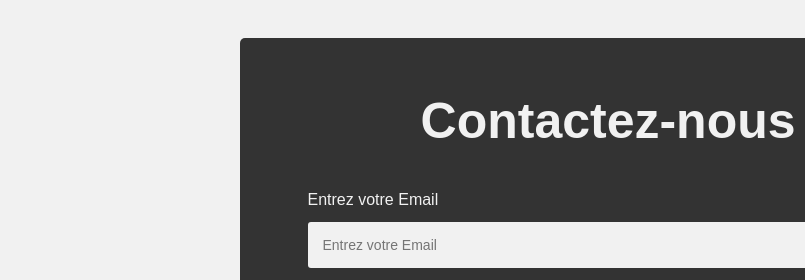
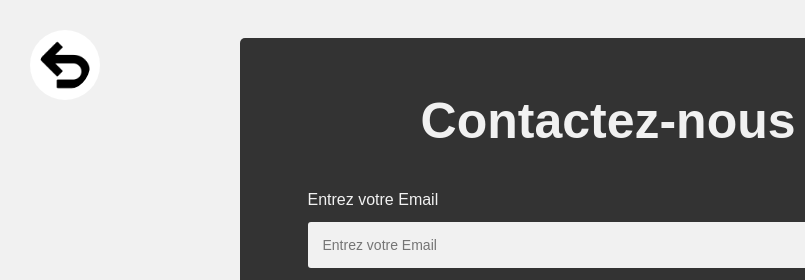
Before and after one commit to Baptiste-B-git/Formulaires, a plain HTML site: page Contact/index.html in a window 1280 px wide. Shown: the top 280 px of the page, 0-805 px from the left. Drawn offline with Linux system fonts and the light colour scheme.

Commit message:
fin des formulaires

```diff
--- a/Contact/index.html
+++ b/Contact/index.html
@@ -7,6 +7,7 @@
     <title>Formulaire de contact</title>
 </head>
 <body>
+    <a href="/index.html"><img src="/ressources/icone-retour.png" alt="retour" class="icon"></a>
     <div class="boxForm">
 
         <h1>Contactez-nous
--- a/Contact/style.css
+++ b/Contact/style.css
@@ -5,7 +5,16 @@ body {
     height: 100vh;
     font-family: Arial, Helvetica, sans-serif;
 }
-
+.icon{
+    position: absolute;
+    top: 30px;
+    left: 30px;
+    width: 50px;
+    height: 50px;
+    background: white;
+    border-radius: 50%;
+    padding: 10px;
+}
 .boxForm {
     margin-top: 30px;
     padding: 50px;
```
Also changed, not shown: index.html (+3 -0 lines), ressources/Contact.JPG (added).
